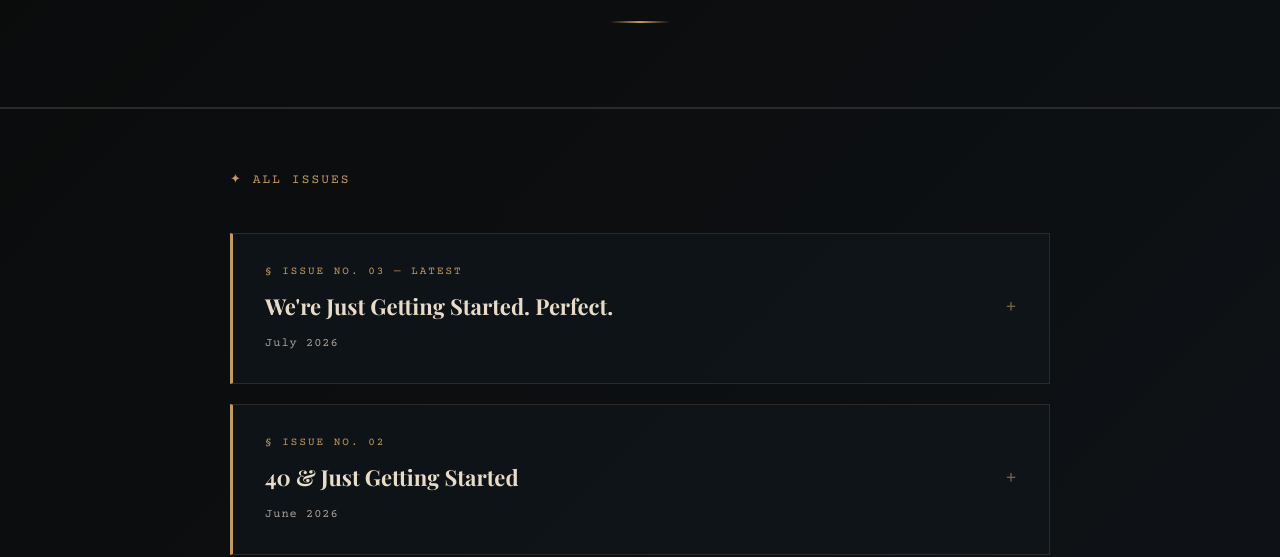
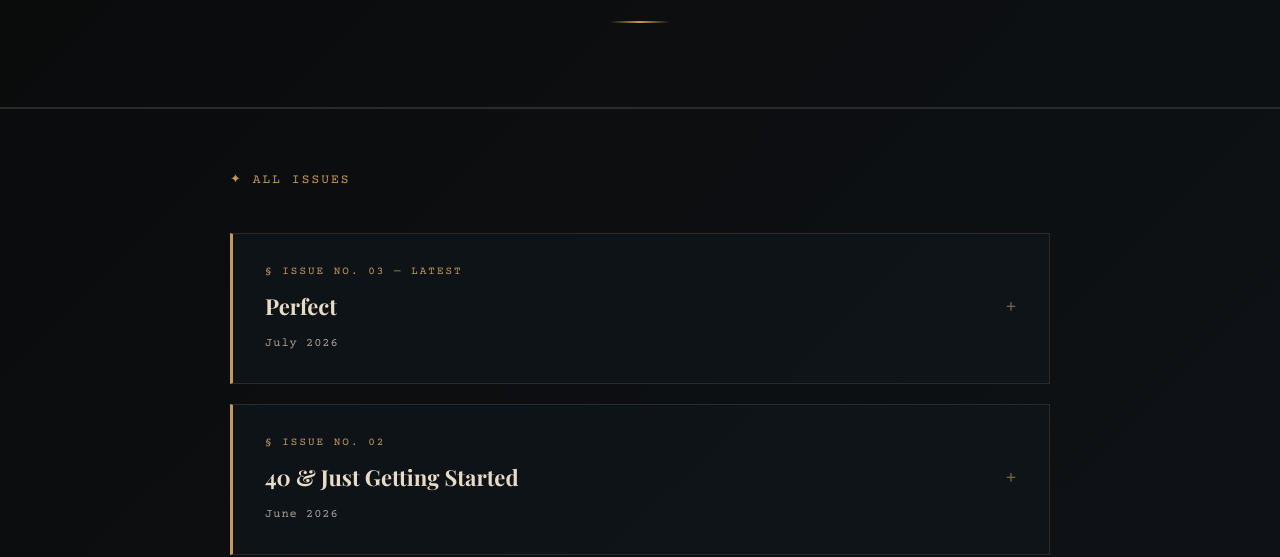
Before and after one commit to bespoke317/Bars-Bureau, a plain HTML site: page index.html in a window 1280 px wide. Shown: the part 276-833 px from the top of the page. Drawn offline with nearby package versions, Linux system fonts and the light colour scheme.

Commit message:
Add files via upload

```diff
--- a/index.html
+++ b/index.html
@@ -125,7 +125,7 @@
         <a href="issue-03.html" class="issue-card">
             <div class="issue-meta">
                 <span class="issue-number">&#167; Issue No. 03 — Latest</span>
-                <span class="issue-title">We're Just Getting Started. Perfect.</span>
+                <span class="issue-title">Perfect</span>
                 <span class="issue-date">July 2026</span>
             </div>
             <span class="issue-arrow">+</span>
```
